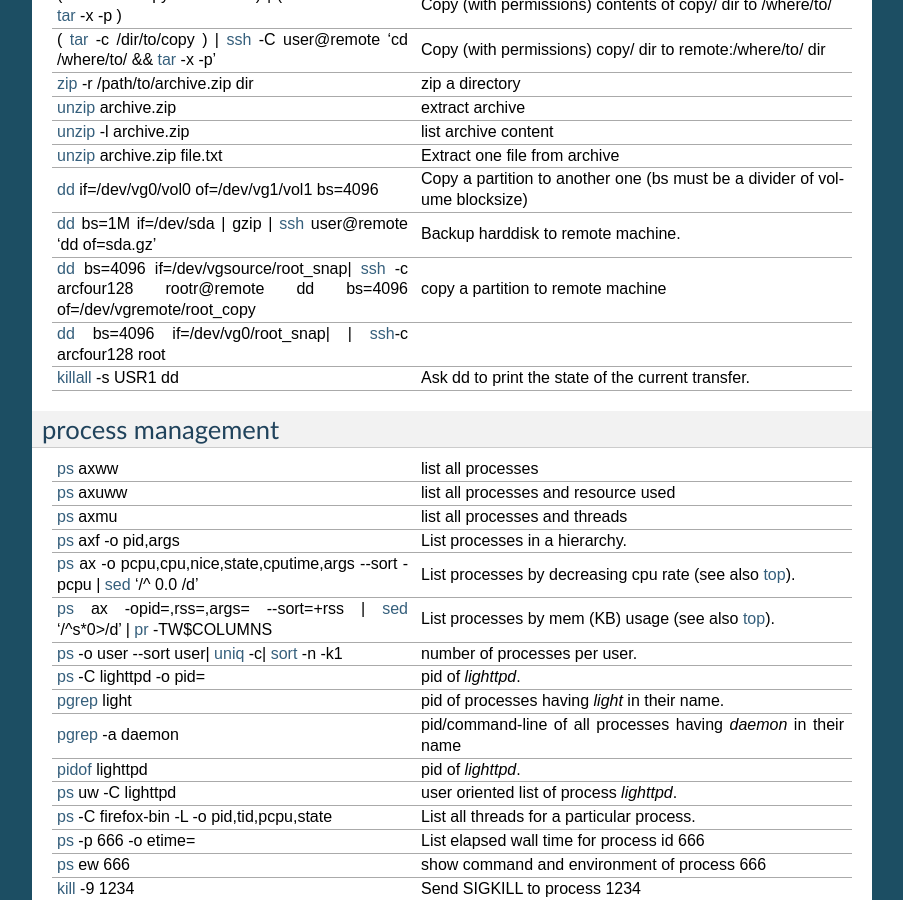
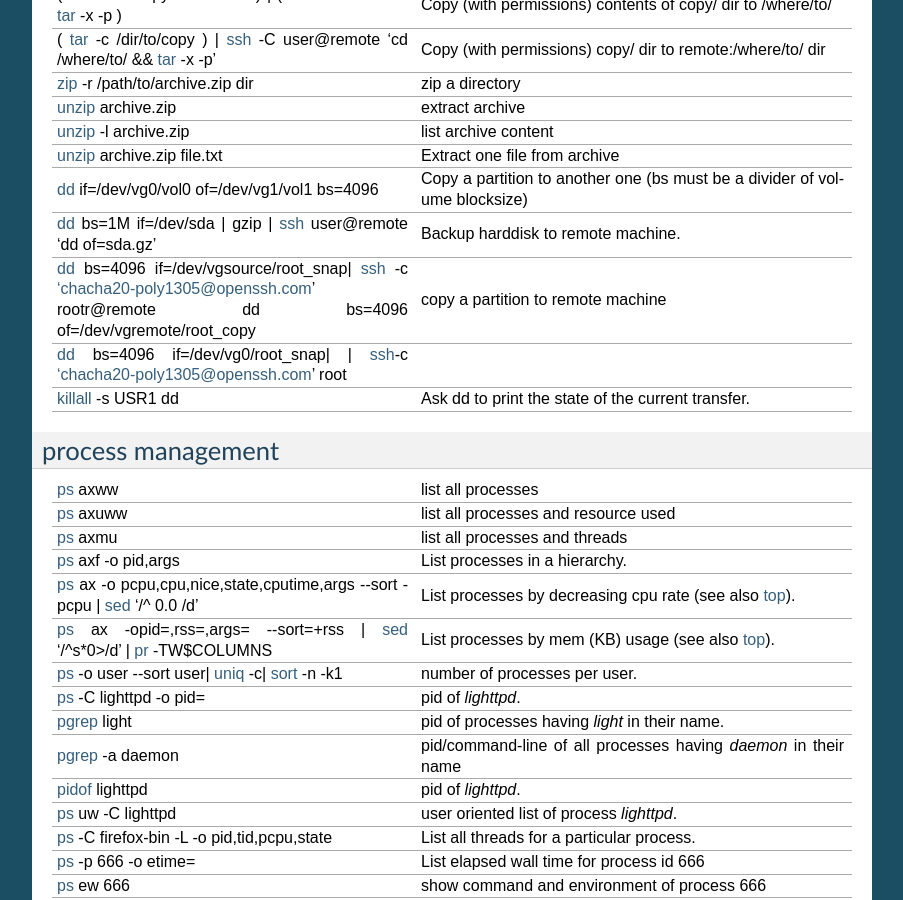
Before and after one commit to marczz/unix_memo, a Sphinx documentation site: the page built from source/commands.rst, in a window 1280 px wide and 900 px high, scrolled down 2618 px. Shown: the whole window, without its empty margins (198-1101 px from the left). Built offline with Sphinx 7.4.7, drawn with Linux system fonts in a browser that asks for light colours; the version number could not be read and is left out; some of the changed text lies outside the part shown.

Commit message:
source/commands.rst: replaced some ssh arcfour by chacha20.
Explained in ssh page.

```diff
--- a/source/commands.rst
+++ b/source/commands.rst
@@ -148,8 +148,8 @@
    :man:`unzip` archive.zip file.txt%Extract one file from archive
    :coreutils:`dd` if=/dev/vg0/vol0 of=/dev/vg1/vol1 bs=4096%Copy a partition to another one (bs must be a divider of volume blocksize)
    :coreutils:`dd` bs=1M if=/dev/sda | gzip | :man:`ssh` user\@remote 'dd of=sda.gz'%Backup harddisk to remote machine.
-   :coreutils:`dd` bs=4096 if=/dev/vgsource/root_snap| :man:`ssh` -c arcfour128 rootr\@remote dd  bs=4096 of=/dev/vgremote/root_copy%copy a partition to remote machine
-   :coreutils:`dd` bs=4096 if=/dev/vg0/root_snap| | :man:`ssh`-c arcfour128 root
+   :coreutils:`dd` bs=4096 if=/dev/vgsource/root_snap| :man:`ssh` -c 'chacha20-poly1305@openssh.com' rootr\@remote dd  bs=4096 of=/dev/vgremote/root_copy%copy a partition to remote machine
+   :coreutils:`dd` bs=4096 if=/dev/vg0/root_snap| | :man:`ssh`-c 'chacha20-poly1305@openssh.com' root
    :man:`killall` -s USR1 dd%Ask dd to print the state of the current transfer.
 
 process management
@@ -282,7 +282,7 @@
 
    :bsdman:`ssh` $USER\@$HOST command%Run command on $HOST as $USER (default command=shell)
    :bsdman:`ssh` -f -Y $USER\@$HOSTNAME xterm%Run GUI command on $HOSTNAME as $USER
-   :bsdman:`ssh` -c arcfour128 -f -Y $USER\@$LANHOST xterm%Run GUI command on $LANHOST as $USER with :ref:`faster crypto <ssh_ciphers>`.
+   :bsdman:`ssh` -c 'chacha20-poly1305@openssh.com' -f -Y $USER\@$LANHOST xterm%Run GUI command on $LANHOST as $USER with :ref:`faster crypto <ssh_ciphers>`.
    :man:`tar` -cf- src | :bsdman:`ssh` -q -c arcfour128 $LANHOST tar -xf- -Cdest% :ref:`quick directory transfer <ssh_file_transfer>`.
    :bsdman:`scp` -p -r -C $USER\@$HOST: file dir/%Copy with permissions to $USER's home directory on $HOST, compress  for slow links.
    :bsdman:`scp` -c arcfour128 $USER\@$LANHOST: bigfile%Use :ref:`faster crypto <ssh_ciphers>` for local LAN, but :ref:`tar over ssh is to be preferred <ssh_file_transfer>`.
```
Also changed, not shown: other parts of source/commands.rst (+1 -0 lines).
